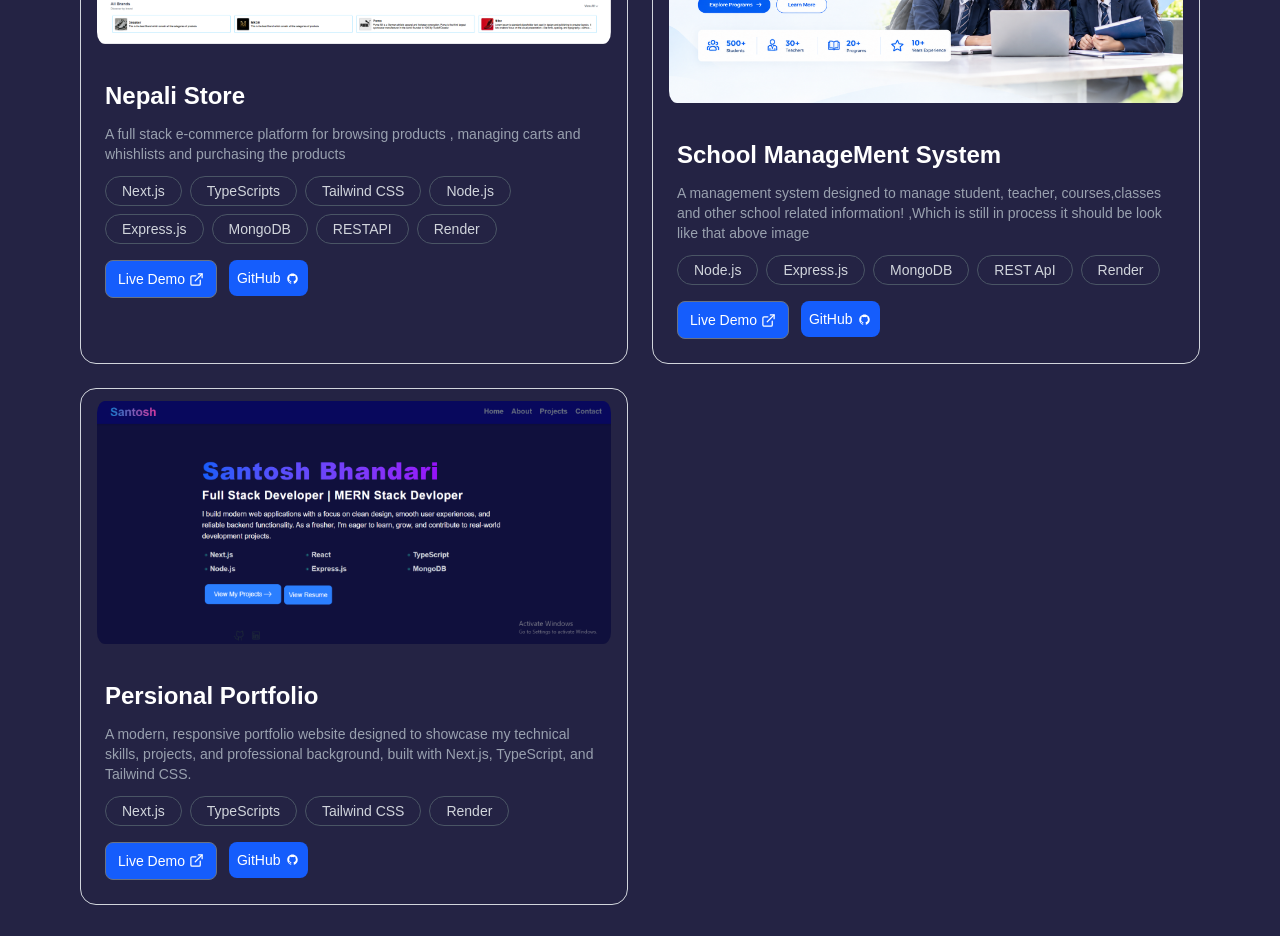
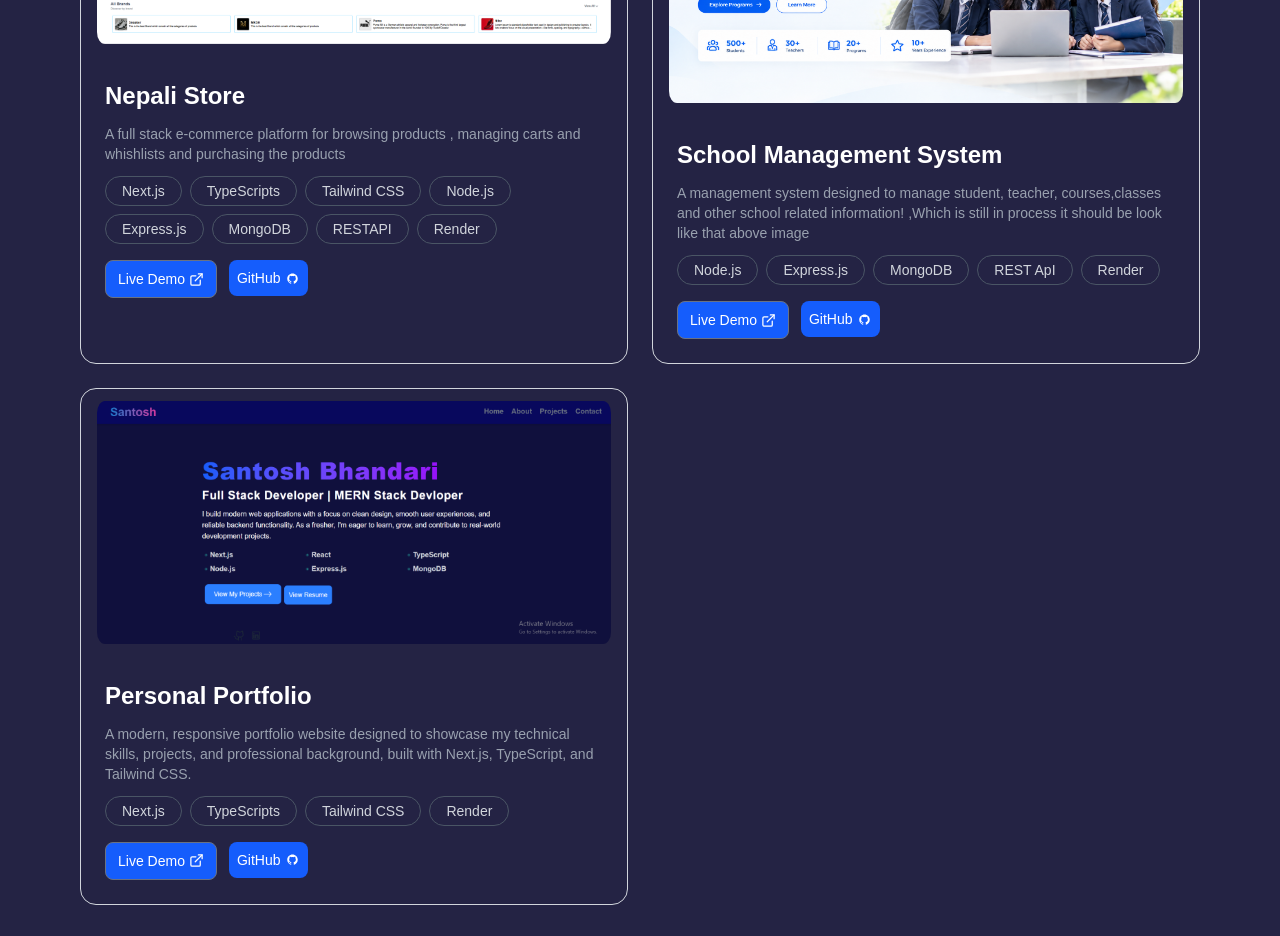
Before and after one commit to SantoshBhandari7/Portfolio, a Next.js app: page / in a window 1280 px wide. Shown: the part 2040-2976 px from the top of the page. Built offline with nearby package versions, Linux system fonts and the light colour scheme.

Commit message:
manage spelling

```diff
--- a/components/project/page.tsx
+++ b/components/project/page.tsx
@@ -28,7 +28,7 @@ const projects = [
   },
   {
     id: 2,
-    title: "School ManageMent System",
+    title: "School Management System",
     description:
       "A management system designed to manage student, teacher, courses,classes and other school related information! ,Which is still in process it should be look like that above image",
     image: "/mksh.png",
@@ -39,7 +39,7 @@ const projects = [
   },
   {
     id: 3,
-    title: "Persional Portfolio",
+    title: "Personal Portfolio",
     description:
       "A modern, responsive portfolio website designed to showcase my technical skills, projects, and professional background, built with Next.js, TypeScript, and Tailwind CSS.",
     image: "/portfolio.png",
```
